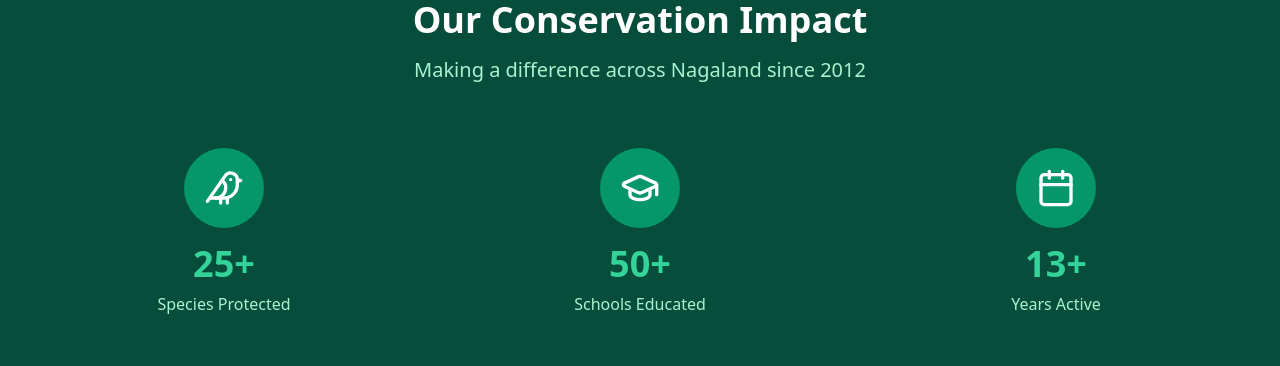
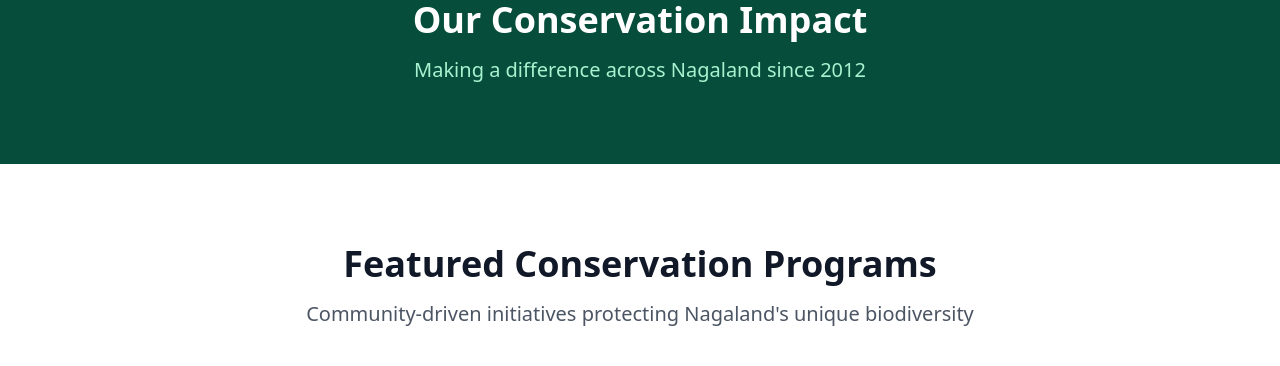
Before and after one commit to ltabai002-ai/natural_nagas_duplicate, a React (Vite) app: page / in a window 1280 px wide. Shown: the part 960-1326 px from the top of the page. Built offline with nearby package versions, Linux system fonts and the light colour scheme.

Commit message:
Updated Home.tsx

```diff
--- a/src/pages/Home.tsx
+++ b/src/pages/Home.tsx
@@ -3,12 +3,6 @@ import { Link } from 'react-router-dom';
 import { ArrowRight, Users, GraduationCap, Calendar, Heart, MapPin, Bird, Trees, GanttChart as Elephant, Award, Target, Globe } from 'lucide-react';
 
 const Home = () => {
-  const impactStats = [
-    { number: '25+', label: 'Species Protected', icon: Bird },
-    { number: '50+', label: 'Schools Educated', icon: GraduationCap },
-    { number: '13+', label: 'Years Active', icon: Calendar },
-  ];
-
   const featuredPrograms = [
     {
       title: 'Amur Falcon Conservation',
@@ -109,24 +103,9 @@ const Home = () => {
       {/* Impact Snapshot */}
       <section className="py-20 bg-emerald-900 text-white">
         <div className="max-w-7xl mx-auto px-4 sm:px-6 lg:px-8">
-          <div className="text-center mb-16">
+          <div className="text-center">
             <h2 className="text-4xl font-bold mb-4">Our Conservation Impact</h2>
             <p className="text-xl text-emerald-200">Making a difference across Nagaland since 2012</p>
-          </div>
-
-          <div className="grid grid-cols-1 md:grid-cols-3 gap-8">
-            {impactStats.map((stat, index) => {
-              const IconComponent = stat.icon;
-              return (
-                <div key={index} className="text-center group">
-                  <div className="w-20 h-20 bg-emerald-600 rounded-full flex items-center justify-center mx-auto mb-4 group-hover:bg-emerald-500 transition-colors duration-300">
-                    <IconComponent className="w-10 h-10" />
-                  </div>
-                  <div className="text-4xl font-bold text-emerald-400 mb-2">{stat.number}</div>
-                  <div className="text-emerald-200 font-medium">{stat.label}</div>
-                </div>
-              );
-            })}
           </div>
         </div>
       </section>
```
